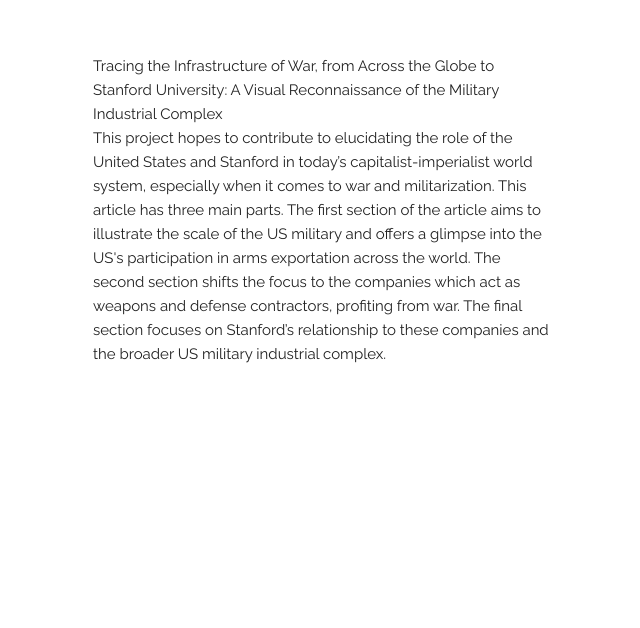
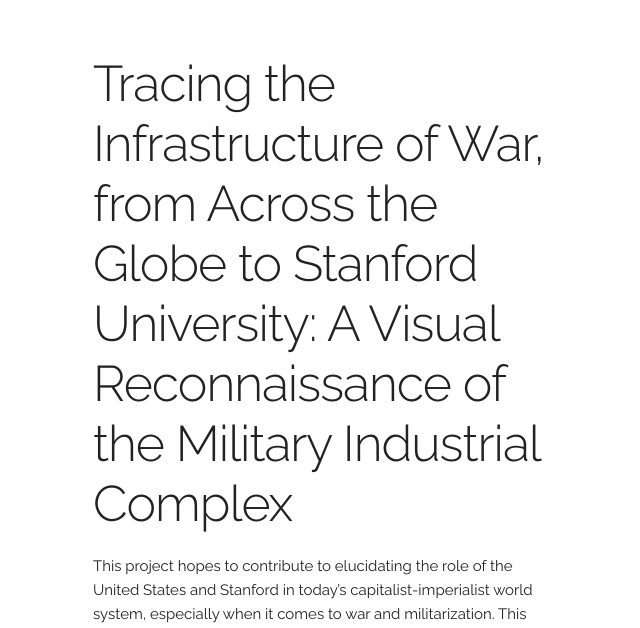
Before and after one commit to phalpha/recon_on_war, a plain HTML site: page index.html in a window 1280 px wide. Shown: the part 186-814 px from the top of the page, without its empty margins (67-707 px from the left). Drawn offline with Linux system fonts and the light colour scheme.

Commit message:
Update index.html

```diff
--- a/index.html
+++ b/index.html
@@ -34,8 +34,8 @@
   <div class="container">
     <div class="row">
       <div class="one-half column" style="margin-top: 25%">
-        <hq>Tracing the Infrastructure of War, from Across the Globe to Stanford University: A Visual Reconnaissance of the Military Industrial Complex
-</hq>
+        <h1>Tracing the Infrastructure of War, from Across the Globe to Stanford University: A Visual Reconnaissance of the Military Industrial Complex
+</h1>
         <p>This project hopes to contribute to elucidating the role of the United States and Stanford in today’s capitalist-imperialist world system, especially when it comes to war and militarization.
           This article has three main parts.
           The first section of the article aims to illustrate the scale of the US military and offers a glimpse into the US's participation in arms exportation across the world.
```
